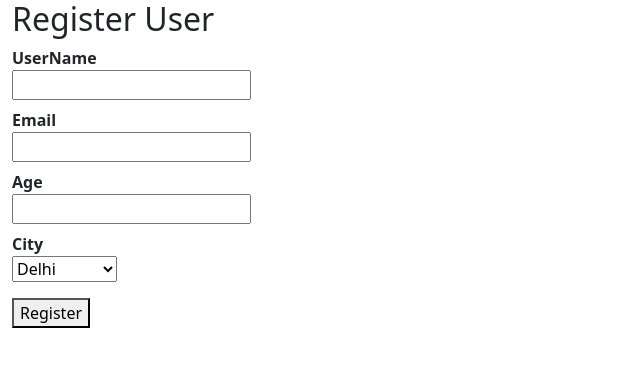
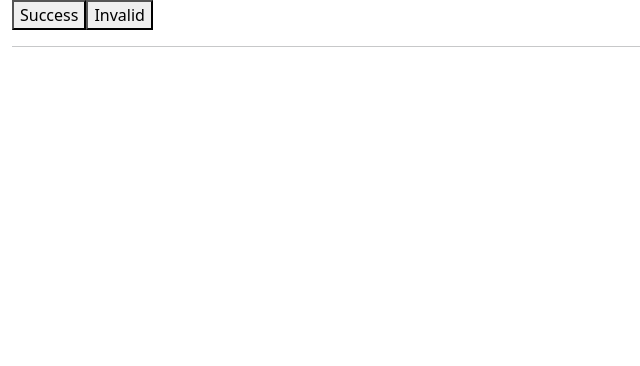
Before and after one commit to Praveenajallipalli/React-Shopping-App, a React (Create React App) app: page / in a window 1280 px wide. Shown: the top 366 px of the page, without its empty margins (0-640 px from the left). Built offline with nearby package versions, Linux system fonts and the light colour scheme.

Commit message:
ReactHookDemo

```diff
--- a/public/index.html
+++ b/public/index.html
@@ -1,4 +1,4 @@
-<!DOCTYPE html>
+ <!DOCTYPE html>
 <html lang="en">
   <head>
     <meta charset="utf-8" />
--- a/src/index.js
+++ b/src/index.js
@@ -16,11 +16,13 @@ import FormikDemo from './Components/FormikDemo';
 import FormikValidation from './Components/FormikValidation';
 import YupValidation from './Components/YupValidation';
 import YupValidationComponent from './Components/YupValidationComponent';
+import LifeCycleDemo from './Components/LifeCycleDemo';
+import ReactHookDemo from './Components/ReactHookDemo';
 
 const root = ReactDOM.createRoot(document.getElementById('root'));
 root.render(
   <React.StrictMode>
-    <YupValidationComponent />
+    <ReactHookDemo />
   </React.StrictMode>
 );
 
```
